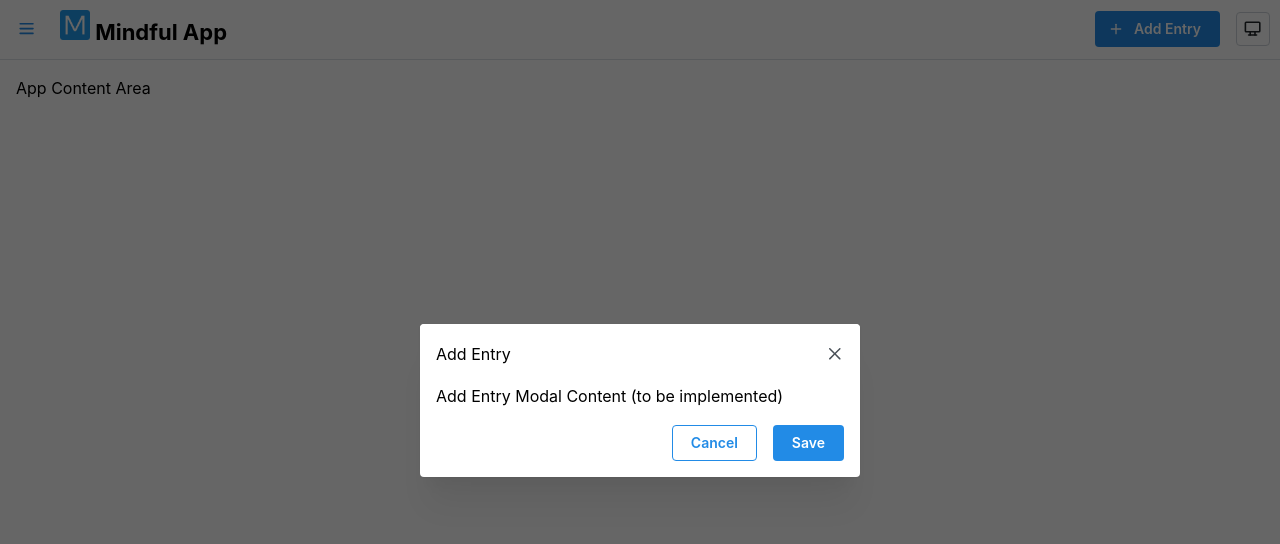
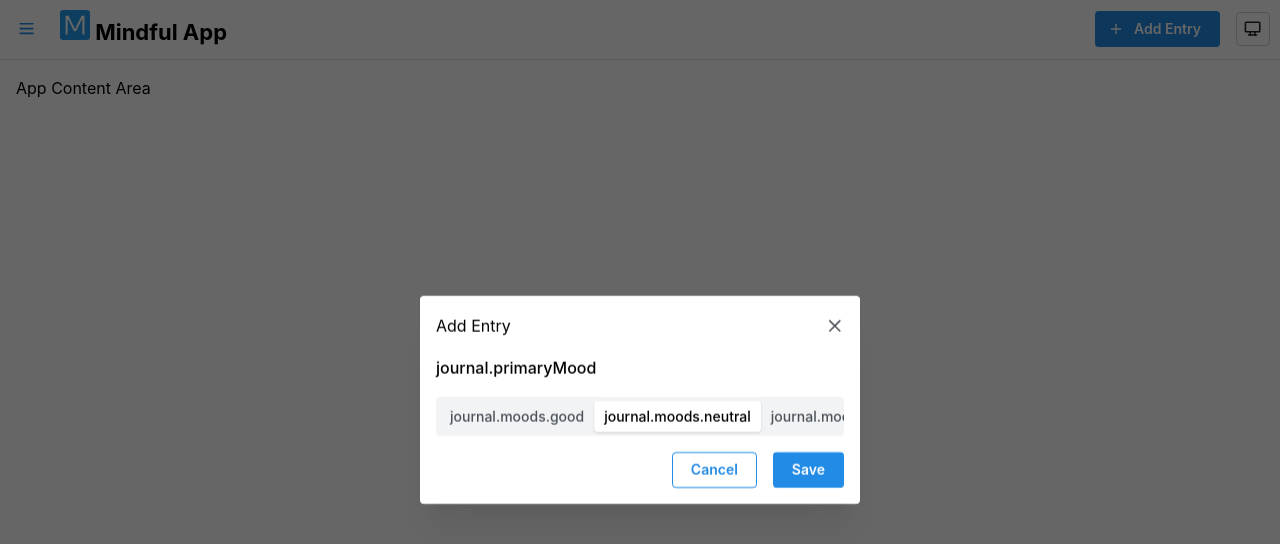
Before and after one commit to cdroulers/mindfulapp-vibed, a React (Vite) app in the folder frontend/: page / in a window 1280 px wide. Both pictures are taken after a click on the button "Add Entry". Shown: the top 544 px of the page. Built offline with nearby package versions, Linux system fonts and the light colour scheme.

Commit message:
Added basic Mantine stuff

```diff
--- a/frontend/src/components/AddEntryModal.tsx
+++ b/frontend/src/components/AddEntryModal.tsx
@@ -1,25 +1,76 @@
-import { Modal, Button, Group, Text, Stack } from "@mantine/core";
+import { Modal, Button, Group, Text, Stack, SegmentedControl } from "@mantine/core";
 import { useTranslation } from "react-i18next";
+import { useForm } from "@mantine/form";
+import { PrimaryMood } from "../shared/types/journal";
 
 interface AddEntryModalProps {
   opened: boolean;
   onClose: () => void;
 }
 
+interface JournalEntryForm {
+  primaryMood: PrimaryMood;
+  secondaryMoods: string[];
+  description: string;
+  behavioralActivation: {
+    text: string;
+    timestamp: string;
+    done: boolean;
+  };
+}
+
 export function AddEntryModal({ opened, onClose }: AddEntryModalProps) {
   const { t } = useTranslation();
 
+  const form = useForm<JournalEntryForm>({
+    initialValues: {
+      primaryMood: "neutral",
+      secondaryMoods: [],
+      description: "",
+      behavioralActivation: {
+        text: "",
+        timestamp: "",
+        done: false,
+      },
+    },
+    validate: {
+      primaryMood: (value) => (!value ? t("validation.required") : null),
+      description: (value) => (!value ? t("validation.required") : null),
+      behavioralActivation: {
+        text: (value) => (!value ? t("validation.required") : null),
+        timestamp: (value) => (!value ? t("validation.required") : null),
+      },
+    },
+  });
+
+  const handleSubmit = (values: JournalEntryForm) => {
+    // TODO: Implement submission logic with PouchDB
+    console.log("Form values:", values);
+    onClose();
+  };
+
   return (
     <Modal opened={opened} onClose={onClose} title={t("journal.addEntry")} centered>
+      <form onSubmit={form.onSubmit(handleSubmit)}>
         <Stack>
-        <Text>Add Entry Modal Content (to be implemented)</Text>
+          <Text fw={500}>{t("journal.primaryMood")}</Text>
+          <SegmentedControl
+            fullWidth
+            data={[
+              { label: t("journal.moods.good"), value: "good" },
+              { label: t("journal.moods.neutral"), value: "neutral" },
+              { label: t("journal.moods.bad"), value: "bad" },
+            ]}
+            {...form.getInputProps("primaryMood")}
+          />
           <Group justify="flex-end">
-          <Button variant="outline" onClick={onClose}>
+            <Button variant="outline" onClick={onClose} type="button">
               {t("common.cancel")}
             </Button>
-          <Button onClick={onClose}>{t("common.save")}</Button>
+            <Button type="submit">{t("common.save")}</Button>
           </Group>
         </Stack>
+      </form>
     </Modal>
   );
 }
```
Also changed, not shown: 1 other file (tests, documents, lock files or other folders). Lines whose indentation alone changed are shown as unchanged.
